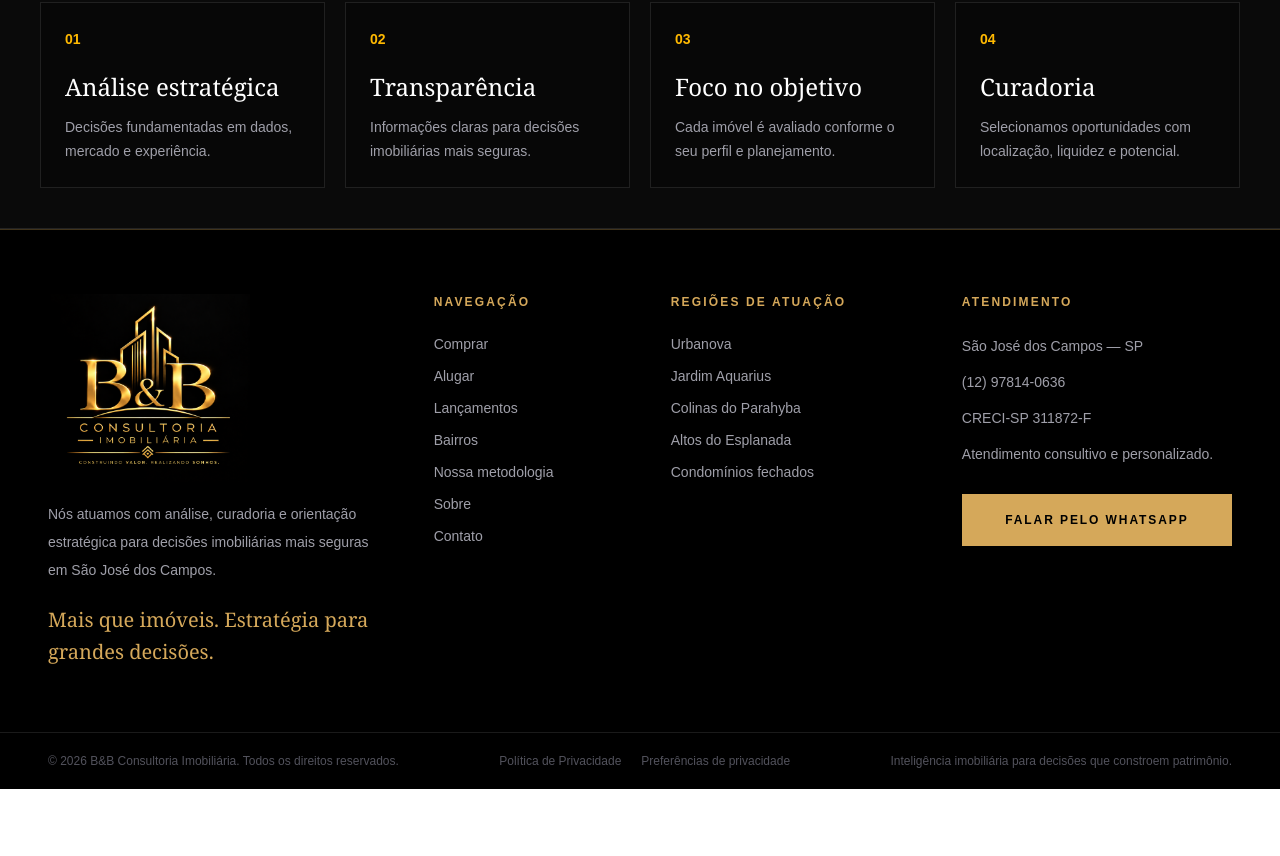
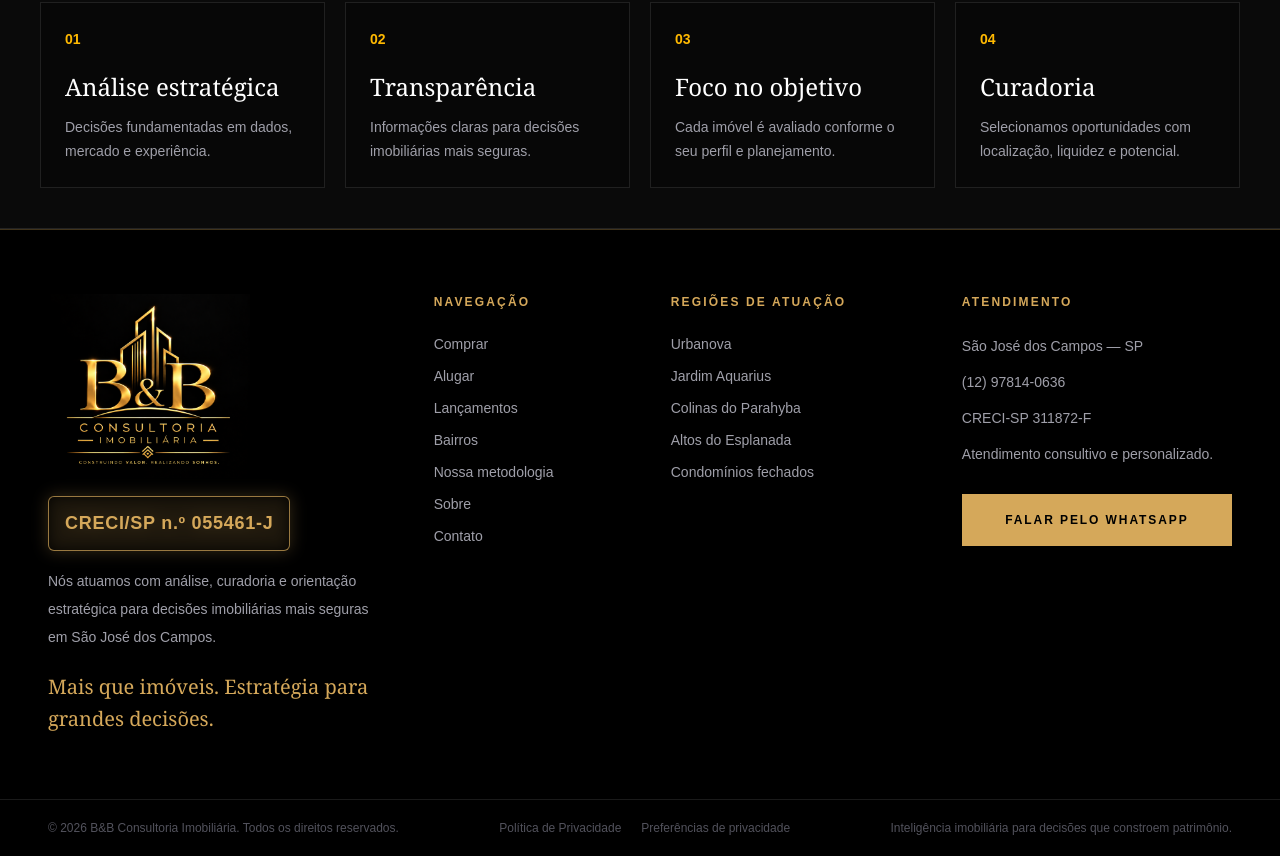
Before and after one commit to altamirbonilhajunior2-prog/bbconsultoriaimobiliaria-premium, a Next.js app: page / in a window 1280 px wide. Shown: the part 3828-4684 px from the top of the page. Before the commit the page ends 4617 px from the top, so only its background shows below. Built offline with nearby package versions, Linux system fonts and the light colour scheme; no server answers; the database is empty.

Commit message:
feat: destaca CRECI no rodape

```diff
--- a/app/components/Footer.tsx
+++ b/app/components/Footer.tsx
@@ -42,6 +42,10 @@ export default function Footer() {
               className="object-contain object-left"
             />
           </Link>
+
+          <p data-bb-creci="footer" className="mt-3 inline-block max-w-full rounded-md border border-[#D5A85A]/70 bg-black/40 px-4 py-3 text-base font-bold leading-relaxed tracking-[0.04em] text-[#D5A85A] drop-shadow-[0_0_8px_rgba(213,168,90,0.55)] sm:text-lg">
+            CRECI/SP n.º 055461-J
+          </p>
 
           <p className="mt-4 max-w-sm text-sm leading-7 text-zinc-400">
             Nós atuamos com análise, curadoria e orientação estratégica para
```
